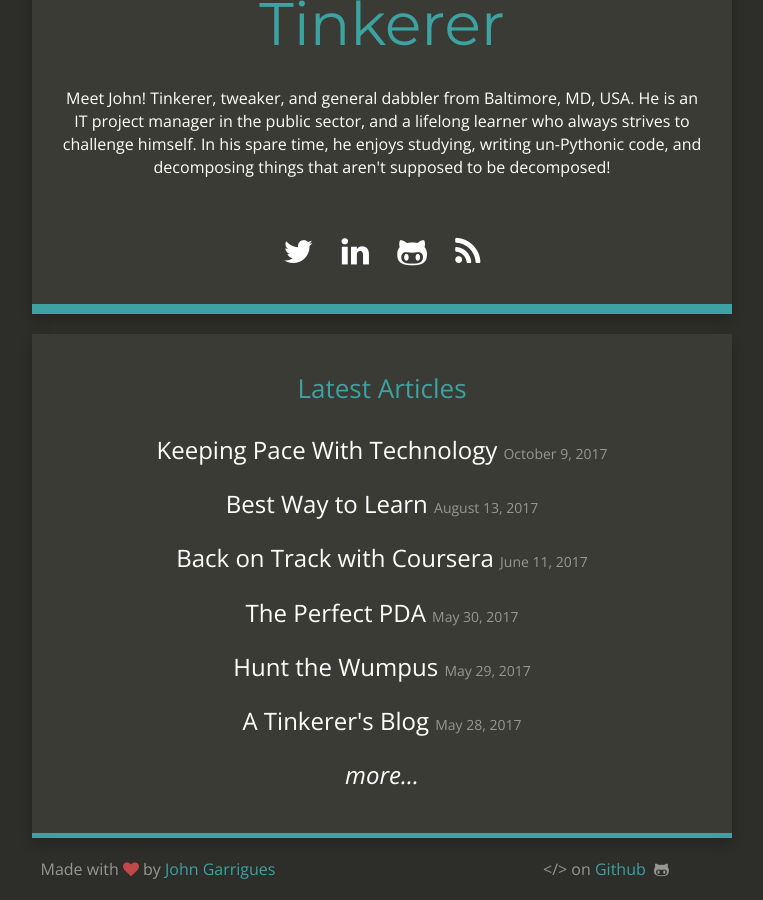
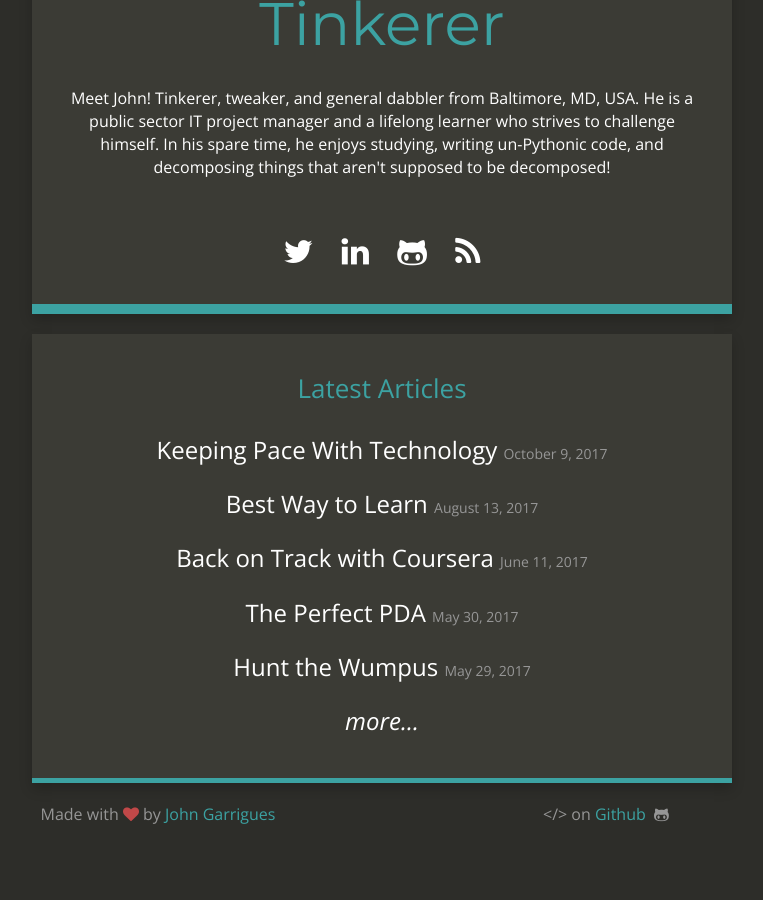
Before and after one commit to jgarr16/jrgarrigues.github.io, a Jekyll site: the page built from index.html, in a window 1280 px wide, cut to the strip 174-1074 px from the top of the page. Shown: the whole strip, without its empty margins (258-1021 px from the left). Built offline with Jekyll 4.4.1, drawn with Linux system fonts in a browser that asks for light colours; nearby versions of some CDN libraries; after the commit the page ends 1020 px from its top, so only the background shows below that.

Commit message:
cleanup new theme 16

```diff
--- a/_config.yml
+++ b/_config.yml
@@ -4,13 +4,13 @@
 description: "A place to blather on with John..."
 baseurl: ""
 url: "https://jrgarrigues.github.io"
-title_description: "Meet John! Tinkerer, tweaker, and general dabbler from Baltimore, MD, USA. He is an IT project manager in the public sector, and a lifelong learner who always strives to challenge himself. In his spare time, he enjoys studying, writing un-Pythonic code, and decomposing things that aren't supposed to be decomposed!"
+title_description: "Meet John! Tinkerer, tweaker, and general dabbler from Baltimore, MD, USA. He is a public sector IT project manager and a lifelong learner who strives to challenge himself. In his spare time, he enjoys studying, writing un-Pythonic code, and decomposing things that aren't supposed to be decomposed!"
 title_image: "/images/jg-sketched.png"
 google_analytics:
 disqus_account: jrgarrigues
 github_repository: https://github.com/jrgarrigues
 addthis_id:
-post_limit: 15
+post_limit: 5
 
 # Social usernames/URLs
 twitter_username: jrgarrigues
```
